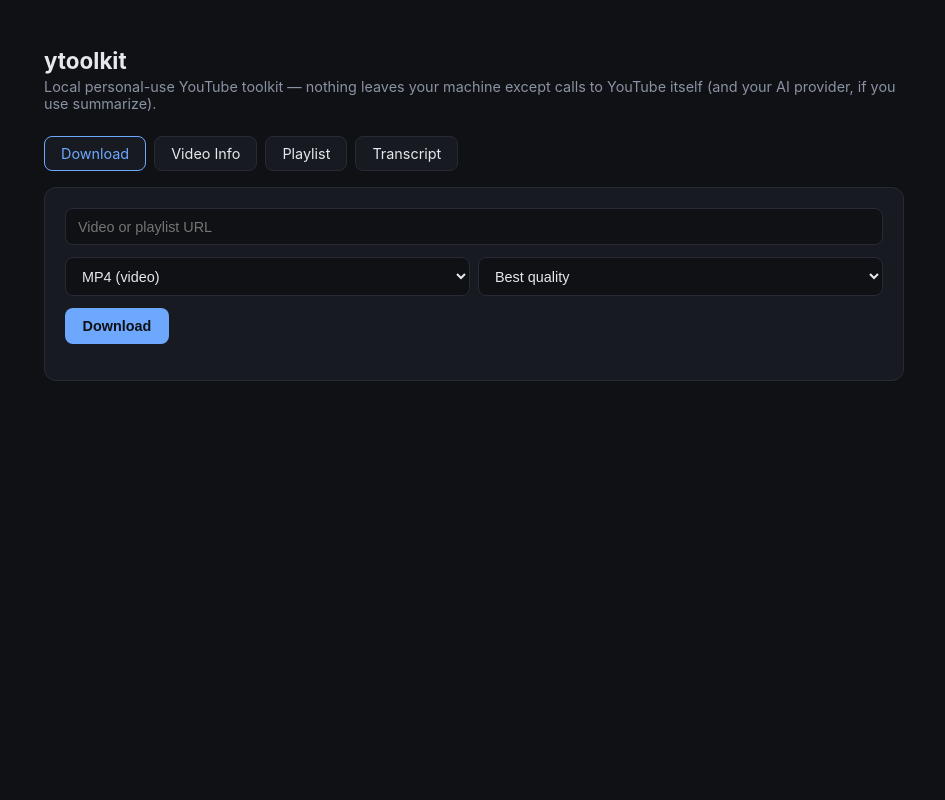
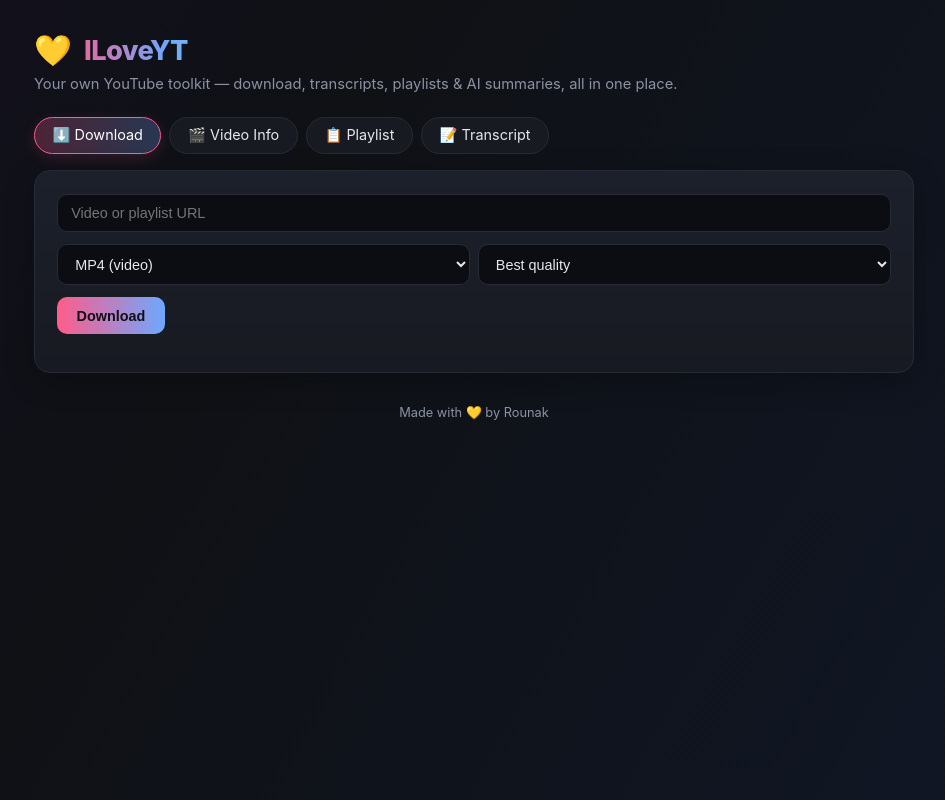
Before and after one commit to Rounakag16/YT_Toolkit, a Flask app: page / in a window 1280 px wide. Shown: the whole page, without its empty margins (166-1111 px from the left). Run offline with Flask 3, Linux system fonts and the light colour scheme.

Commit message:
v1.3 Video fixed

```diff
--- a/app.py
+++ b/app.py
@@ -1,15 +1,14 @@
 #!/usr/bin/env python3
 """
-Web UI for ytoolkit. Run with: python app.py
-Then open http://127.0.0.1:5000
+ILoveYT — web UI. Run with: python app.py, then open http://127.0.0.1:5000
+(or wherever you deploy it).
 
 Every file produced by a "download" action (video, transcript, report)
 is generated on the server and then served back over HTTP with
 Content-Disposition: attachment, so the browser triggers a normal save-
 to-device download — the same way any other file download on the web
-works. That's true whether you're running this locally or after you
-deploy it; nothing depends on you personally having filesystem access
-to the machine running Flask.
+works, whether this is running on your laptop or deployed for you and
+your friends/family to use.
 """
 from pathlib import Path
 from urllib.parse import quote
--- a/templates/index.html
+++ b/templates/index.html
@@ -2,43 +2,134 @@
 <html lang="en">
 <head>
 <meta charset="UTF-8">
-<title>ytoolkit — local</title>
+<meta name="viewport" content="width=device-width, initial-scale=1">
+<title>ILoveYT 💛</title>
 <style>
-  :root { --bg:#0f1115; --panel:#171a21; --border:#262b36; --text:#e6e8ee; --muted:#8b92a3; --accent:#6ea8fe; }
+  :root {
+    --bg:#0f1115; --panel:#171a21; --panel2:#1c202b; --border:#262b36;
+    --text:#e6e8ee; --muted:#8b92a3;
+    --accent:#ff5c8a; --accent2:#6ea8fe; --accent3:#7ee8b6;
+  }
   * { box-sizing: border-box; }
-  body { background:var(--bg); color:var(--text); font-family: -apple-system, Segoe UI, Roboto, sans-serif; margin:0; padding:2rem; }
-  .wrap { max-width: 860px; margin: 0 auto; }
-  h1 { font-size: 1.4rem; margin-bottom: .25rem; }
-  .sub { color: var(--muted); margin-bottom: 1.5rem; font-size: .9rem; }
+  body {
+    margin:0; padding:2rem; color:var(--text);
+    font-family: -apple-system, "Segoe UI", Roboto, sans-serif;
+    background: linear-gradient(120deg, #0f1115, #1a1030, #0f1115, #101a2e);
+    background-size: 300% 300%;
+    animation: bgShift 18s ease infinite;
+    min-height: 100vh;
+  }
+  @keyframes bgShift {
+    0% { background-position: 0% 50%; }
+    50% { background-position: 100% 50%; }
+    100% { background-position: 0% 50%; }
+  }
+  @keyframes fadeUp { from { opacity:0; transform: translateY(8px); } to { opacity:1; transform:none; } }
+  @keyframes pop { 0% { transform:scale(.8); opacity:0; } 100% { transform:scale(1); opacity:1; } }
+  @keyframes spin { to { transform: rotate(360deg); } }
+  @keyframes heartBeat { 0%,100% { transform:scale(1); } 25% { transform:scale(1.2); } 40% { transform:scale(1); } }
+
+  .wrap { max-width: 880px; margin: 0 auto; animation: fadeUp .5s ease; }
+
+  header.hero { display:flex; align-items:center; gap:.75rem; margin-bottom:.35rem; }
+  .logo {
+    font-size:1.9rem; display:inline-block;
+    animation: heartBeat 2.4s ease-in-out infinite;
+  }
+  h1 {
+    font-size: 1.7rem; margin:0; font-weight:800; letter-spacing:-.02em;
+    background: linear-gradient(90deg, var(--accent), var(--accent2), var(--accent3));
+    background-size: 200% auto;
+    -webkit-background-clip: text; background-clip: text; color: transparent;
+    animation: bgShift 6s linear infinite;
+  }
+  .sub { color: var(--muted); margin: .35rem 0 1.5rem; font-size: .92rem; }
+
   .tabs { display:flex; gap:.5rem; margin-bottom:1rem; flex-wrap:wrap; }
-  .tab { padding:.5rem 1rem; background:var(--panel); border:1px solid var(--border); border-radius:8px; cursor:pointer; font-size:.9rem; }
-  .tab.active { border-color: var(--accent); color: var(--accent); }
-  .panel { display:none; background:var(--panel); border:1px solid var(--border); border-radius:12px; padding:1.25rem; }
-  .panel.active { display:block; }
-  input[type=text], select { width:100%; padding:.6rem .75rem; background:#0f1115; border:1px solid var(--border); border-radius:8px; color:var(--text); font-size:.9rem; margin-bottom:.75rem; }
+  .tab {
+    padding:.55rem 1.1rem; background:var(--panel); border:1px solid var(--border);
+    border-radius:999px; cursor:pointer; font-size:.9rem; transition: all .18s ease;
+  }
+  .tab:hover { transform: translateY(-2px); border-color: var(--accent2); }
+  .tab.active {
+    border-color: var(--accent); color:#fff;
+    background: linear-gradient(90deg, rgba(255,92,138,.25), rgba(110,168,254,.25));
+    box-shadow: 0 4px 14px rgba(255,92,138,.15);
+  }
+
+  .panel {
+    display:none; background:var(--panel);
+    background: linear-gradient(180deg, var(--panel2), var(--panel));
+    border:1px solid var(--border); border-radius:16px; padding:1.4rem;
+    box-shadow: 0 8px 30px rgba(0,0,0,.25);
+  }
+  .panel.active { display:block; animation: fadeUp .35s ease; }
+
+  input[type=text], select {
+    width:100%; padding:.65rem .8rem; background:#0b0d12; border:1px solid var(--border);
+    border-radius:10px; color:var(--text); font-size:.9rem; margin-bottom:.75rem;
+    transition: border-color .15s ease, box-shadow .15s ease;
+  }
+  input[type=text]:focus, select:focus {
+    outline:none; border-color: var(--accent2);
+    box-shadow: 0 0 0 3px rgba(110,168,254,.15);
+  }
   .row { display:flex; gap:.5rem; }
   .row > * { flex:1; }
-  button { padding:.6rem 1.1rem; background:var(--accent); color:#0f1115; border:none; border-radius:8px; font-weight:600; cursor:pointer; font-size:.9rem; }
-  button.secondary { background:transparent; border:1px solid var(--border); color:var(--text); }
-  button:disabled { opacity:.5; cursor:default; }
-  pre { white-space:pre-wrap; word-break:break-word; background:#0f1115; padding:1rem; border-radius:8px; border:1px solid var(--border); max-height:420px; overflow:auto; font-size:.85rem; }
+
+  button {
+    padding:.65rem 1.2rem; background: linear-gradient(90deg, var(--accent), var(--accent2));
+    color:#0f1115; border:none; border-radius:10px; font-weight:700; cursor:pointer;
+    font-size:.9rem; transition: transform .12s ease, box-shadow .12s ease, opacity .12s ease;
+  }
+  button:hover:not(:disabled) { transform: translateY(-1px); box-shadow: 0 6px 16px rgba(255,92,138,.25); }
+  button:active:not(:disabled) { transform: translateY(0) scale(.98); }
+  button.secondary {
+    background:transparent; border:1px solid var(--border); color:var(--text);
+  }
+  button.secondary:hover:not(:disabled) { border-color: var(--accent2); }
+  button:disabled { opacity:.5; cursor:default; transform:none; box-shadow:none; }
+
+  pre {
+    white-space:pre-wrap; word-break:break-word; background:#0b0d12; padding:1rem;
+    border-radius:10px; border:1px solid var(--border); max-height:420px; overflow:auto;
+    font-size:.85rem; animation: fadeUp .3s ease;
+  }
   table { width:100%; border-collapse: collapse; font-size:.85rem; margin-top:.75rem; }
-  td, th { text-align:left; padding:.4rem .3rem; border-bottom:1px solid var(--border); }
+  td, th { text-align:left; padding:.45rem .3rem; border-bottom:1px solid var(--border); }
+  tr:hover td { background: rgba(255,255,255,.02); }
   .muted { color:var(--muted); font-size:.85rem; }
   .result { margin-top:1rem; }
+  .result a { color: var(--accent3); text-decoration:none; font-weight:600; }
+  .result a:hover { text-decoration: underline; }
   .checkbox-row { display:flex; align-items:center; gap:.5rem; margin-bottom:.75rem; font-size:.85rem; color:var(--muted); }
+
+  .spinner {
+    display:inline-block; width:14px; height:14px; border-radius:50%;
+    border:2px solid rgba(255,255,255,.25); border-top-color: var(--accent);
+    animation: spin .7s linear infinite; vertical-align:middle; margin-right:.4rem;
+  }
+  .success-pop { animation: pop .3s ease; }
+
+  footer {
+    text-align:center; color:var(--muted); font-size:.8rem; margin-top:2rem; padding-bottom:1rem;
+  }
+  footer .heart { display:inline-block; animation: heartBeat 1.8s ease-in-out infinite; }
 </style>
 </head>
 <body>
 <div class="wrap">
-  <h1>ytoolkit</h1>
-  <div class="sub">Local personal-use YouTube toolkit — nothing leaves your machine except calls to YouTube itself (and your AI provider, if you use summarize).</div>
+  <header class="hero">
+    <span class="logo">💛</span>
+    <h1>ILoveYT</h1>
+  </header>
+  <div class="sub">Your own YouTube toolkit — download, transcripts, playlists & AI summaries, all in one place.</div>
 
   <div class="tabs">
-    <div class="tab active" data-tab="download">Download</div>
-    <div class="tab" data-tab="info">Video Info</div>
-    <div class="tab" data-tab="playlist">Playlist</div>
-    <div class="tab" data-tab="transcript">Transcript</div>
+    <div class="tab active" data-tab="download">⬇️ Download</div>
+    <div class="tab" data-tab="info">🎬 Video Info</div>
+    <div class="tab" data-tab="playlist">📋 Playlist</div>
+    <div class="tab" data-tab="transcript">📝 Transcript</div>
   </div>
 
   <!-- DOWNLOAD -->
@@ -114,6 +205,8 @@
     </div>
     <div class="result" id="tr-result"></div>
   </div>
+
+  <footer>Made with <span class="heart">💛</span> by Rounak</footer>
 </div>
 
 <script>
@@ -123,6 +216,10 @@ document.querySelectorAll('.tab').forEach(t => t.onclick = () => {
   t.classList.add('active');
   document.getElementById('panel-' + t.dataset.tab).classList.add('active');
 });
+
+function spinner(label) {
+  return `<span class="spinner"></span>${label}`;
+}
 
 async function post(url, body) {
   const r = await fetch(url, {method:'POST', headers:{'Content-Type':'application/json'}, body: JSON.stringify(body)});
@@ -164,7 +261,9 @@ bindUrlUnlock('tr-url', ['tr-btn', 'tr-summarize-btn']);
 // else off the web, and it works the same after this is deployed.
 function renderDownloadLinks(files) {
   if (!files || !files.length) return '<p class="muted">No files were produced.</p>';
-  return files.map(f => `<div>✅ <a href="${f.url}" download>${f.name}</a></div>`).join('');
+  return `<div class="success-pop">` +
+    files.map(f => `<div>✅ <a href="${f.url}" download>${f.name}</a></div>`).join('') +
+    `</div>`;
 }
 
 function downloadTextFile(filename, text) {
@@ -182,7 +281,7 @@ async function doDownload() {
   if (btn.disabled) return;
   lock(btn, 'Downloading...');
   const el = document.getElementById('dl-result');
-  el.innerHTML = 'Downloading — this can take a while for long videos or playlists...';
+  el.innerHTML = spinner('Downloading — this can take a while for long videos or playlists...');
   const data = await post('/api/download', {
     url: document.getElementById('dl-url').value,
     format: document.getElementById('dl-format').value,
@@ -199,7 +298,7 @@ async function doInfo() {
   if (btn.disabled) return;
   lock(btn, 'Loading...');
   const el = document.getElementById('info-result');
-  el.innerHTML = 'Loading...';
+  el.innerHTML = spinner('Loading...');
   const data = await post('/api/info', {url: document.getElementById('info-url').value});
   if (data.error) { el.innerHTML = 'Error: ' + data.error; unlock(btn); return; }
   el.innerHTML = `
@@ -231,7 +330,7 @@ let playlistVideos = [];
 
 async function doPlaylist() {
   const el = document.getElementById('pl-result');
-  el.innerHTML = 'Loading...';
+  el.innerHTML = spinner('Loading...');
   document.getElementById('pl-export').style.display = 'none';
   const data = await post('/api/playlist', {url: document.getElementById('pl-url').value});
   if (data.error) { el.innerHTML = 'Error: ' + data.error; return; }
@@ -303,7 +402,7 @@ async function doPlaylistExport() {
   lock(btn, 'Building report...');
   const el = document.getElementById('export-result');
   const dlFormat = document.getElementById('export-dl-format').value;
-  el.innerHTML = 'Building report... this can take a while for long playlists.';
+  el.innerHTML = spinner('Building report... this can take a while for long playlists.');
 
   const reportData = await post('/api/playlist/report', {
     url: document.getElementById('pl-url').value,
@@ -333,7 +432,7 @@ async function doTranscript() {
   if (btn.disabled) return;
   lock(btn, 'Loading...');
   const el = document.getElementById('tr-result');
-  el.innerHTML = 'Loading...';
+  el.innerHTML = spinner('Loading...');
   const data = await post('/api/transcript', {
     url: document.getElementById('tr-url').value,
     timestamps: document.getElementById('tr-timestamps').checked
```
Also changed, not shown: cli.py (+6 -2 lines), ytoolkit/core.py (+77 -40 lines), README.md.
